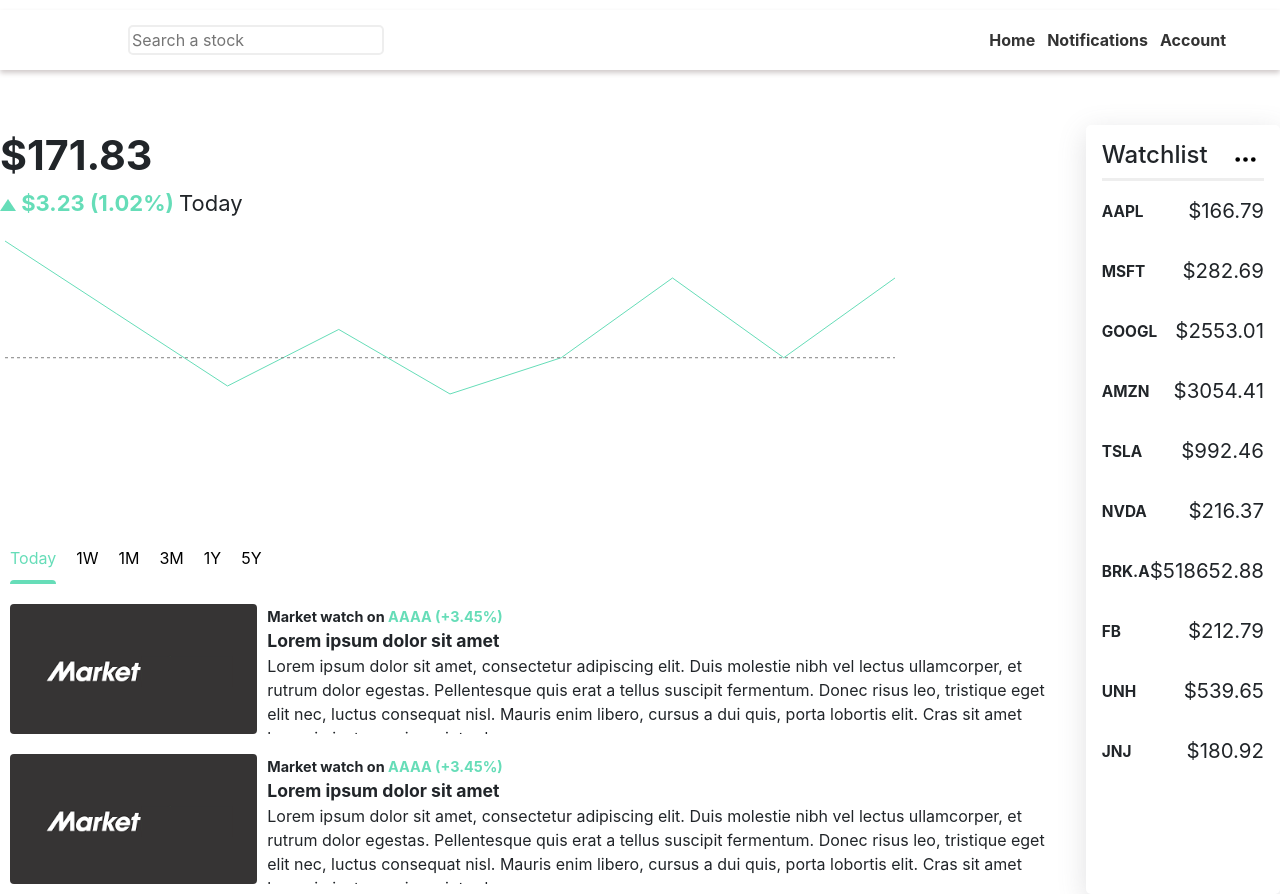
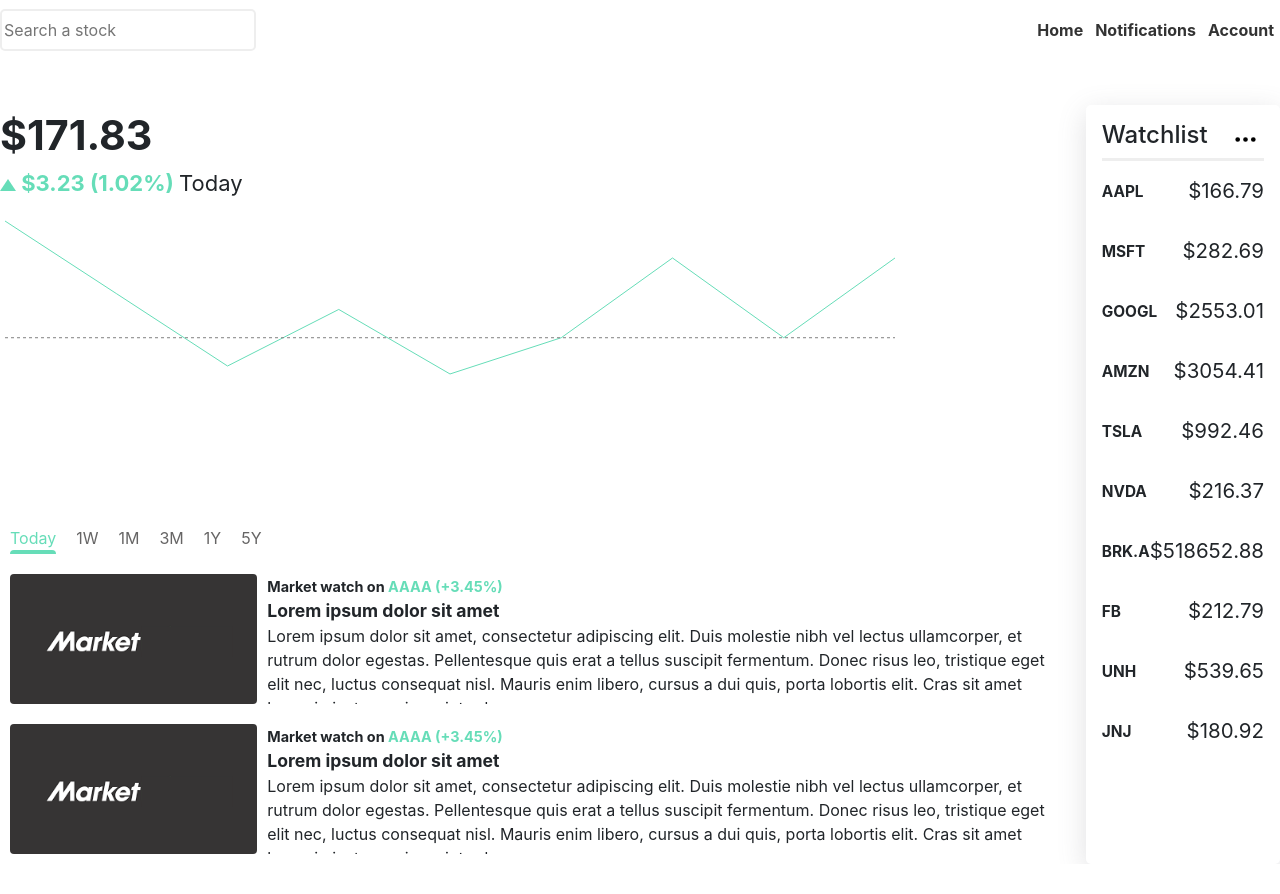
Before and after one commit to mixinmatch/stock-trading-board, a React (Create React App) app: page / in a window 1280 px wide. After the commit the page ends 864 px from the top, so only its background shows below. Built offline with nearby package versions, Linux system fonts and the light colour scheme.

Commit message:
fix alignment issue

```diff
--- a/src/components/HeaderBar.js
+++ b/src/components/HeaderBar.js
@@ -2,9 +2,11 @@ import Button from "./Button"
 
 const HeaderBar = () => {
     return (
-        <div className="header-bar">
-            <input className="header-bar-search" type="text" placeholder="Search a stock"/>
-            <RightMenu />
+        <div>
+            <div className="header-bar">
+                <input className="header-bar-search" type="text" placeholder="Search a stock" />
+                <RightMenu />
+            </div>
         </div>
     )
 }
--- a/src/components/SymbolDashBoard.js
+++ b/src/components/SymbolDashBoard.js
@@ -21,10 +21,12 @@ const Ticker = ({companyName, tickerSymbol, volume, price, changeAmount, changeD
     return (
         <div>
             {/* <div className="company-name">{companyName}</div> */}
+            <div>
             <div className="stock-price">${price}</div>
             <p className="ticker"><div className={
                 changeDirection === 'UP' ? 'increase-arrow' : changeDirection === 'DOWN' ? 'decrease-arrow' : 'NOCHANGE'
             }> </div> <span className={changeDirection === 'UP' ? 'price-increase' : changeDirection === 'DOWN' ? 'price-increase' : ''}>{'$' + changeAmount} ({(price/(price-changeAmount)).toFixed(2) +'%'}) </span> <span style={{fontWeight: "normal"}}>Today</span></p>
+            </div>
             <StockGraph />
             <CumulativeReturnButtons />
             <NewsCard />
--- a/src/index.css
+++ b/src/index.css
@@ -14,13 +14,13 @@ code {
 
 
 .header-bar {
-  box-shadow: 0 3px 5px rgb(209, 203, 203);
   height: 60px;
-  margin: 10px 0 10px 0;
   display: flex;
+
+  margin-left: auto;
+  margin-right: auto;
+  max-width: 1500px;
   justify-content: space-between;
-  padding-left: 8rem;
-  padding-right: 3rem;
 }
 
 .header-bar-search {
@@ -33,6 +33,7 @@ code {
   -webkit-appearance: none;
   -moz-appearance: none;
   border: 2px solid #eee;
+  height: 70%;
 }
 
 .right-button-group {
@@ -76,43 +77,20 @@ code {
 .dashboard-group {
   display: flex;
   width: 100%;
-  justify-content: space-around;
   padding-top: 45px;
+
+  margin-right: auto;
+  margin-left: auto;
+  max-width: 1500px;
 }
 
 .watchlist-wrapper {
   box-shadow: rgba(100, 100, 111, 0.2) 0px 7px 29px 0px;
 }
 
-
-/* .btn {
-  display: inline-block;
-  background: rgb(75, 190, 248);
-  color: white;
-  border: none;
-  padding: 10px 20px;
-  margin: 5px;
-  border-radius: 5px;
-  cursor: pointer;
-  text-decoration: none;
-  font-size: 15px;
-  font-family: inherit;
-
-  transition: background 0.5s ease-in-out;
-}
-
-.btn:hover {
-  background: rgb(95, 3, 0);
-}
-
-.btn:active {
-  opacity: 40%;
-} */
-
 .graph-period {
   display: flex;
 }
-
 
 
 .increase-arrow {
@@ -188,7 +166,7 @@ code {
 
 .crb {
   text-decoration: none;
-  color: black;
+  color: #666565;
 }
 
 .button-container ul {
@@ -214,7 +192,7 @@ code {
   border-radius: 4px 4px 0 0;
   content: "";
   display: block;
-  margin-top: 10px;
+  margin-top: black10px;
   height: 4px;
 }
 .tabactive > a {
```
